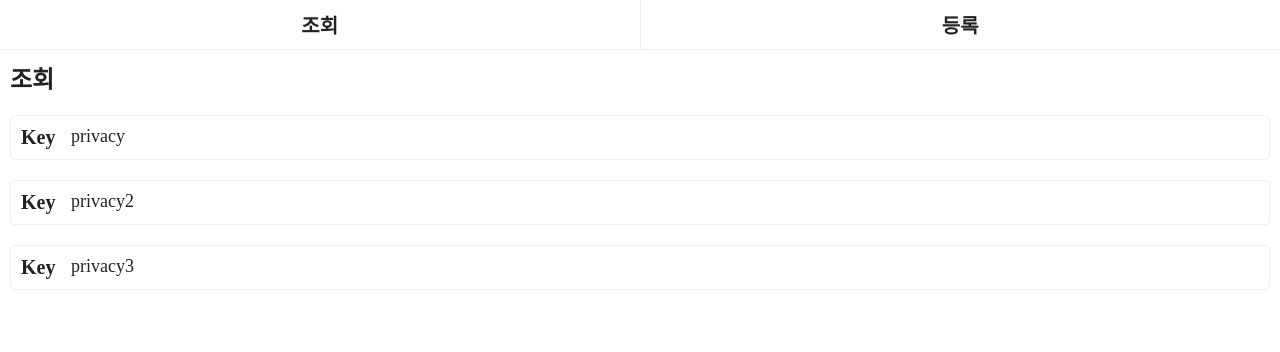
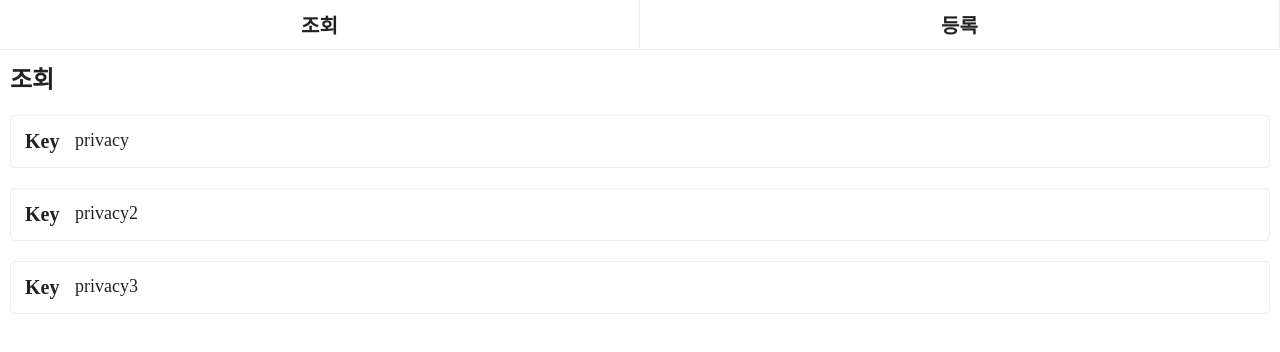
Before and after one commit to Im-hass/Markdown-Editor, a React (Create React App) app: page / in a window 1280 px wide. Shown: the top 352 px of the page. Built offline with nearby package versions, Linux system fonts and the light colour scheme.

Commit message:
Style: CSS 수정

```diff
--- a/src/App.css
+++ b/src/App.css
@@ -11,6 +11,10 @@ input:focus {
 
 a {
   text-decoration: none;
+}
+
+button {
+  cursor: pointer;
 }
 
 h1 {
--- a/src/components/ListItem.css
+++ b/src/components/ListItem.css
@@ -1,9 +1,11 @@
 .listItem-wrap {
   width: 100%;
   margin-bottom: 20px;
-  padding: 10px;
+  padding: 14px;
   display: flex;
   flex-direction: row;
+  text-align: left;
+  background-color: #fff;
   border: 1px solid #EEE;
   border-radius: 5px;
 }
--- a/src/components/Toolbar.css
+++ b/src/components/Toolbar.css
@@ -10,11 +10,20 @@
   text-align: center;
 }
 
-.toolbar-wrap > a {
+.toolbar-wrap > button {
+  background-color: #fff;
+  border: none;
+  font-size: 20px;
+  font-weight: bold;
+}
+
+.toolbar-wrap > a,
+.toolbar-wrap > button {
   flex: 1;
   padding: 10px 5px;
 }
 
-.toolbar-wrap > a:first-child {
+.toolbar-wrap > a:first-child,
+.toolbar-wrap > a:nth-child(2) {
   border-right: 1px solid #EEE;
 }
```
